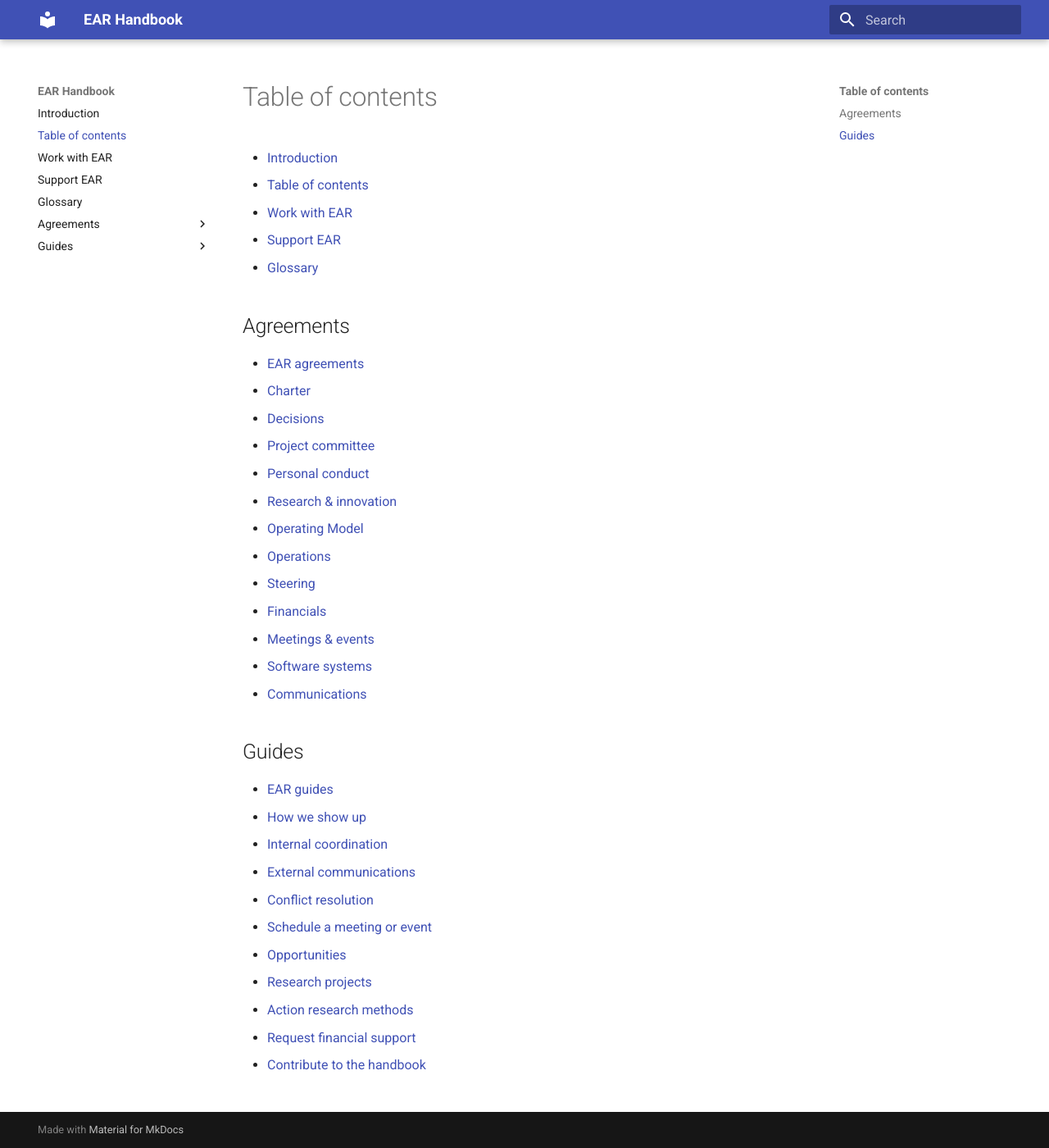
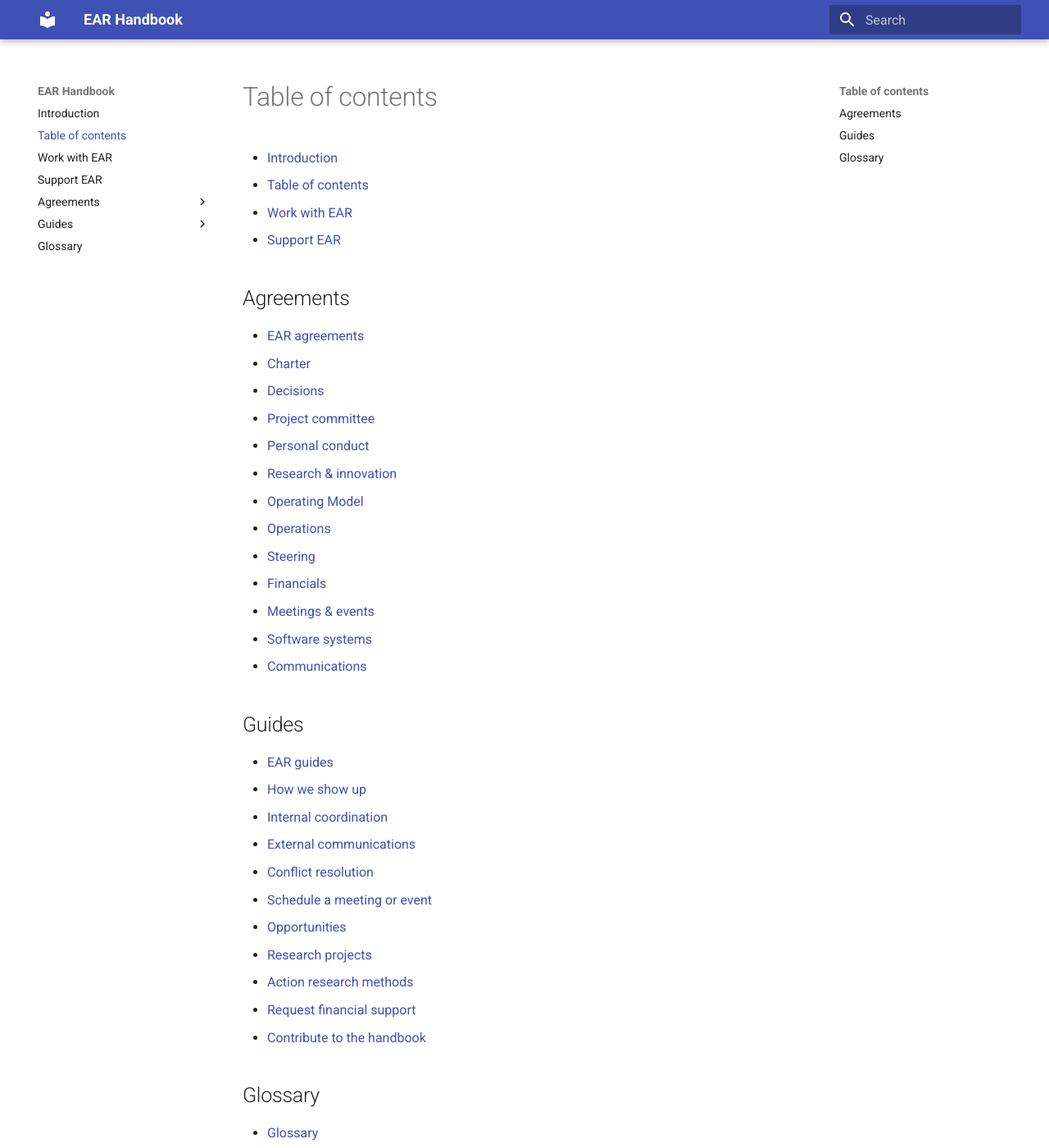
Before and after one commit to EcosystemActionResearch/Handbook, an MkDocs documentation site: the page built from docs/contents.md, in a window 1280 px wide and 1400 px high. Shown: the whole window at 82% size. Built offline with MkDocs 1.6.1 and Material for MkDocs 9.7.7, drawn with Linux system fonts in a browser that asks for light colours.

Commit message:
Move glossary to bottom of nav and TOC
Signed-off-by: Christian Alden Jacobs <christian@jacobs.io>

```diff
--- a/docs/contents.md
+++ b/docs/contents.md
@@ -33,3 +32,6 @@
 - [Action research methods](guides/action-research-methods.md)
 - [Request financial support](guides/request-financial-support.md)
 - [Contribute to the handbook](guides/contribute/index.md)
+
+## Glossary
+- [Glossary](glossary.md)
--- a/mkdocs.yml
+++ b/mkdocs.yml
@@ -9,7 +9,6 @@ nav:
   - Table of contents: contents.md
   - Work with EAR: work-with-ear.md
   - Support EAR: support-ear.md
-  - Glossary: glossary.md
   - Agreements:
     - EAR agreements: agreements/index.md
     - Charter: agreements/charter.md
@@ -54,3 +53,4 @@ nav:
     - Contribute to the handbook:
       - How to contribute: guides/contribute/index.md
       - MKDocs: guides/contribute/mkdocs.md
+  - Glossary: glossary.md
```
Also changed, not shown: other parts of docs/contents.md (+0 -1 lines).
